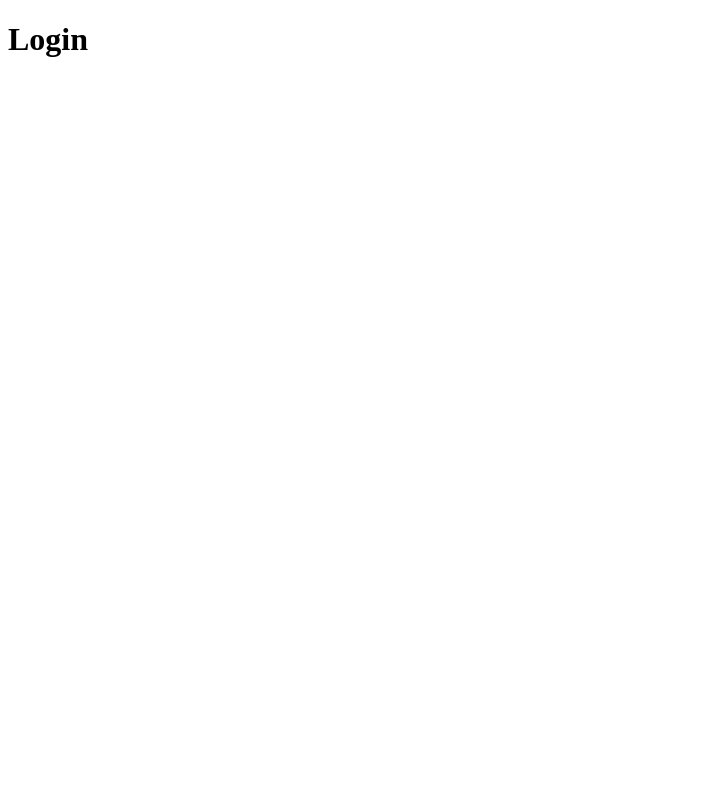
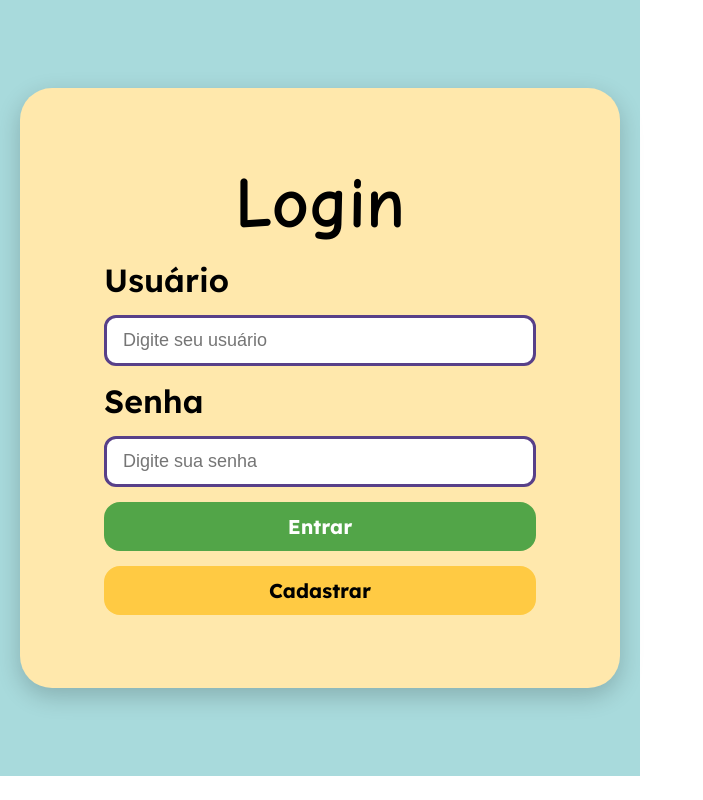
Before and after one commit to matwilliam2002/Agenda-Criancas, a React (Create React App) app in the folder agenda-tcc/: page / in a window 1280 px wide. Shown: the whole page, without its empty margins (0-703 px from the left). Built offline with nearby package versions, Linux system fonts and the light colour scheme.

Commit message:
Tela de login - Parte 1

```diff
--- a/agenda-tcc/src/Pages/login.js
+++ b/agenda-tcc/src/Pages/login.js
@@ -1,20 +1,27 @@
 import React from "react";
+import '../style/login.css';
 
 function Login(){
     return(
         <div className="card-login">
             <div className="card-login-left">
                 <div className="card-login-left-center">
-                    <h1> Login </h1>
+                    <form className="form-login">
+                        <h1 className="titulo"> Login </h1>
+                        <label>Usuário</label>
+                        <input type="text" className="input-usuario" placeholder="Digite seu usuário"/>
+                        <label>Senha</label>
+                        <input type="password" className="input-senha" placeholder="Digite sua senha"/>
+                        <button type="submit" className="btn-login">Entrar</button>
+                        <button type="button" className="btn-cadastrar">Cadastrar</button>
+                    </form>
                 </div>
+            </div>
+            <div className="card-login-right">
+
             </div>
         </div>
     );
 }
 
 export default Login;
-
-<style>{`
-.card-login {
- display: flex;
-`}</style>
--- /dev/null
+++ b/agenda-tcc/src/style/login.css
@@ -0,0 +1,134 @@
+@import url('https://fonts.googleapis.com/css2?family=Comic+Neue:ital,wght@0,300;0,400;0,700;1,300;1,400;1,700&display=swap');
+@import url('https://fonts.googleapis.com/css2?family=Lexend:wght@100..900&display=swap');
+
+/* 🔧 Reset básico */
+* {
+    margin: 0;
+    padding: 0;
+    box-sizing: border-box;
+}
+
+body {
+    font-family: 'Lexend', sans-serif;
+}
+
+/* 🟦 Container principal */
+.card-login {
+    display: flex;
+    height: 97vh;
+    overflow: hidden;
+}
+
+/* 🟦 Lado esquerdo */
+.card-login-left {
+    background-color: #A8DADC;
+    display: flex;
+    justify-content: center;
+    align-items: center;
+    width: 50%;
+}
+
+/* 🟨 Card central */
+.card-login-left-center {
+    background-color: #FFE8AC;
+    display: flex;
+    flex-direction: column;
+    align-items: center;
+    justify-content: center;
+    height: 600px;
+    width: 600px;
+    border-radius: 32px;
+    box-shadow: 0 8px 24px rgba(0,0,0,0.2);
+    padding: 30px;
+    gap: 20px;
+}
+
+/* 🔠 Título */
+.titulo {
+    color: black;
+    font-size: 72px;
+    font-family: 'Comic Neue', cursive;
+    text-align: center;
+}
+
+/* 📝 Formulário */
+.form-login {
+    display: flex;
+    flex-direction: column;
+    width: 80%;
+    gap: 15px;
+}
+
+.form-login > label {
+    font-size: 32px;
+    font-weight: 600;
+    font-family: 'Lexend', sans-serif;
+}
+
+/* 🔲 Inputs */
+.form-login > input {
+    padding: 12px 16px;
+    font-size: 18px;
+    border: 3px solid #584089;
+    border-radius: 12px;
+    outline: none;
+    transition: border-color 0.3s;
+}
+
+.form-login > input:focus {
+    border-color: #A8DADC;
+}
+
+/* 🔘 Botões */
+.form-login > button {
+    padding: 12px 16px;
+    font-size: 20px;
+    font-family: 'Lexend', sans-serif;
+    font-weight: 700;
+    border: none;
+    border-radius: 16px;
+    cursor: pointer;
+    transition: transform 0.2s;
+}
+
+.form-login > button:hover {
+    transform: scale(1.05);
+}
+
+/* 🟩 Botão login */
+.btn-login {
+    background-color: #52A548;
+    color: white;
+}
+
+/* 🟨 Botão cadastrar */
+.btn-cadastrar {
+    background-color: #FFCA43;
+    color: black;
+}
+
+/* 📱 Responsividade */
+@media (max-width: 1000px) {
+    .card-login {
+        flex-direction: column;
+        height: auto;
+    }
+
+    .card-login-left {
+        width: 100%;
+        padding: 20px;
+    }
+
+    .card-login-left-center {
+        width: 90%;
+        height: auto;
+    }
+
+    .titulo {
+        font-size: 56px;
+    }
+
+    .form-login > label {
+        font-size: 24px;
+    }
+}
```
